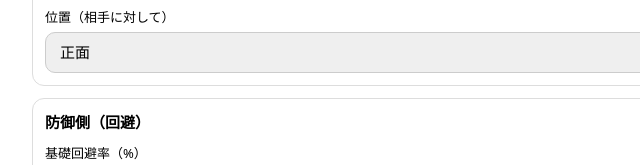
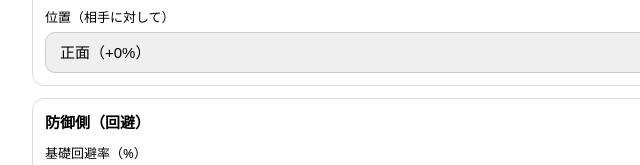
Before and after one commit to k83001918-cmyk/wotv-hitcalc, a plain HTML site: page index.html in a window 1280 px wide. Shown: the part 388-553 px from the top of the page, 248-888 px from the left. Drawn offline with Linux system fonts and the light colour scheme.

Commit message:
Update index.html

```diff
--- a/index.html
+++ b/index.html
@@ -58,11 +58,11 @@
           <input id="lukAtk" type="number" step="1" value="500">
         </label>
         <label>位置（相手に対して）
-          <select id="pos">
-            <option value="front">正面</option>
-            <option value="side">側面</option>
-            <option value="back">背面</option>
-          </select>
+　　　　　<select id="pos">
+ 　　　　 　<option value="front">正面（+0%）</option>
+  　　　　　<option value="side">側面（+15%）</option>
+  　　　　　<option value="back">背面（+30%）</option>
+　　　　　</select>
         </label>
       </div>
     </div>
```
